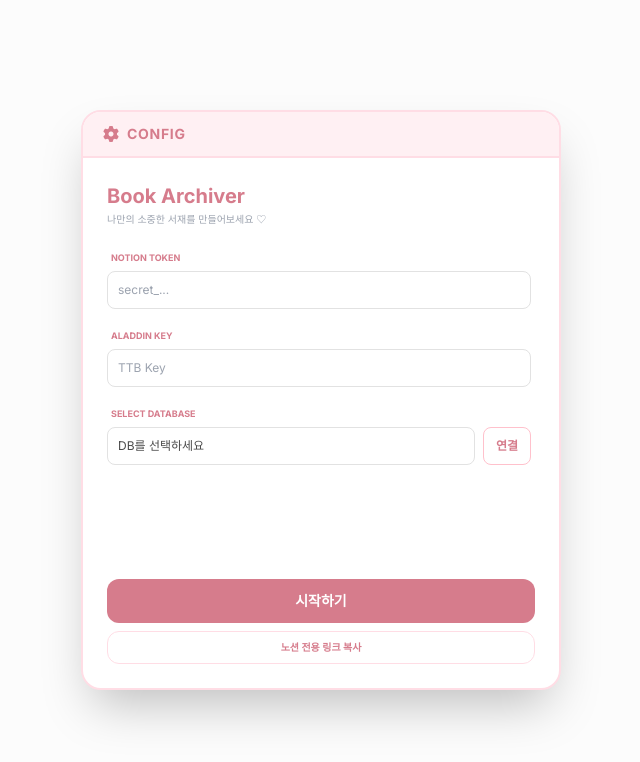
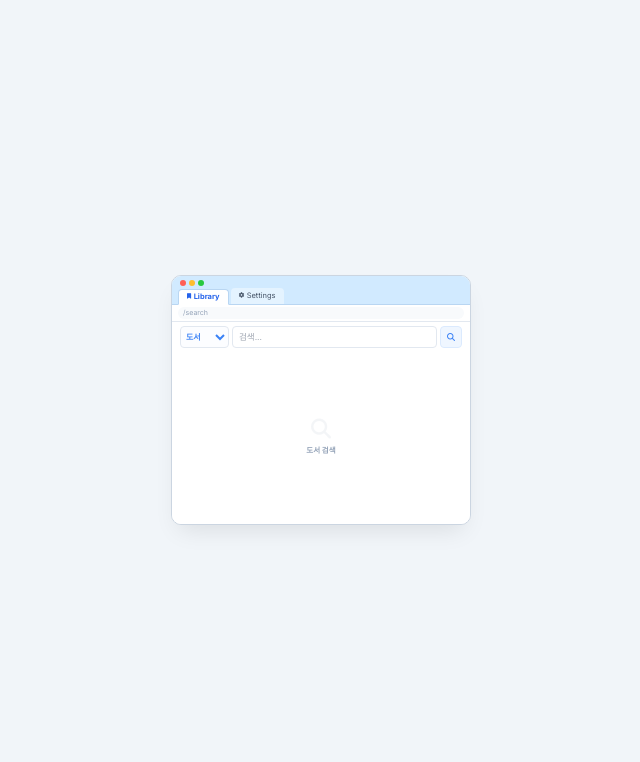
Before and after one commit to hijukgaedesu/bookarchiver, a React (Vite) app: page / in a window 1280 px wide. Shown: the top 762 px of the page, without its empty margins (319-959 px from the left). Built offline with nearby package versions, Linux system fonts and the light colour scheme.

Commit message:
feat: Improve UI and initial state
Redesigns the application's user interface to resemble a micro compact browser window.
Initializes the application state to start at the search step, improving the user onboarding flow.
Removes unused `shareUrl` state.

```diff
--- a/App.js
+++ b/App.js
@@ -7,7 +7,7 @@
 const html = htm.bind(React.createElement);
 
 const App = () => {
-  const [step, setStep] = useState('config');
+  const [step, setStep] = useState('search');
   const [config, setConfig] = useState({
     notionToken: localStorage.getItem('notion_token') || '',
     notionDatabaseId: localStorage.getItem('notion_db_id') || '',
@@ -16,24 +16,19 @@
 
   const [databases, setDatabases] = useState([]);
   const [query, setQuery] = useState('');
-  const [searchTarget, setSearchTarget] = useState('Book'); // 검색 대상 상태 추가
+  const [searchTarget, setSearchTarget] = useState('Book');
   const [results, setResults] = useState([]);
   const [loading, setLoading] = useState(false);
   const [fetchingDbs, setFetchingDbs] = useState(false);
   const [addingId, setAddingId] = useState(null);
   const [status, setStatus] = useState(null);
-  const [shareUrl, setShareUrl] = useState(null);
 
   useEffect(() => {
     const params = new URLSearchParams(window.location.search);
-    const n = params.get('n');
-    const d = params.get('d');
-    const a = params.get('a');
-
+    const n = params.get('n'), d = params.get('d'), a = params.get('a');
     if (n && d && a) {
       try {
-        const decodedToken = atob(n);
-        const decodedAladdin = atob(a);
+        const decodedToken = atob(n), decodedAladdin = atob(a);
         const newConfig = { notionToken: decodedToken, notionDatabaseId: d, aladdinTtbKey: decodedAladdin };
         setConfig(newConfig);
         autoInitialize(newConfig);
@@ -49,11 +44,7 @@
       setDatabases(dbs);
       setStep('search');
     } catch (err) {
-      setStatus({
-        type: 'error',
-        msg: '연결 실패: ' + err.message,
-        tip: '토큰이 올바른지 확인하고, 노션 워크스페이스에 이 통합이 초대되었는지 확인해 주세요.'
-      });
+      setStatus({ type: 'error', msg: '연결 실패' });
     } finally { setFetchingDbs(false); }
   };
 
@@ -68,48 +59,30 @@
     if (!selectedDb) return null;
     const props = selectedDb.properties;
     const map = { title: '', author: '', link: '' };
-    const typeErrors = [];
-    const missing = [];
     const titleKey = Object.keys(props).find(key => props[key].type === 'title');
-    if (titleKey) map.title = titleKey; else missing.push('제목');
-    if (props['작가']) {
-      if (props['작가'].type === 'rich_text') map.author = '작가';
-      else typeErrors.push(`'작가' 컬럼을 '텍스트' 타입으로 변경해 주세요.`);
-    } else missing.push('작가');
-    if (props['링크']) {
-      if (props['링크'].type === 'url') map.link = '링크';
-      else typeErrors.push(`'링크' 컬럼을 'URL' 타입으로 변경해 주세요.`);
-    } else missing.push('링크');
-    return { map, missing, typeErrors };
+    if (titleKey) map.title = titleKey;
+    if (props['작가']?.type === 'rich_text') map.author = '작가';
+    if (props['링크']?.type === 'url') map.link = '링크';
+    return { map };
   }, [config.notionDatabaseId, databases]);
 
   const handleFetchDatabases = async () => {
-    if (!config.notionToken) { setStatus({ type: 'error', msg: '토큰을 입력하세요.' }); return; }
+    if (!config.notionToken) { setStatus({ type: 'error', msg: '토큰 누락' }); return; }
     setFetchingDbs(true); setStatus(null);
     try {
       const dbs = await fetchDatabases(config.notionToken);
       setDatabases(dbs);
-      setStatus({ type: 'success', msg: `${dbs.length}개의 DB를 찾았습니다!` });
-    } catch (err) {
-      const is401 = err.message.includes('유효하지 않습니다');
-      setStatus({
-        type: 'error',
-        msg: is401 ? '노션 토큰 오류' : '연결 오류: ' + err.message,
-        tip: is401 ? '입력하신 노션 API 토큰(secret_...)이 틀렸습니다. 다시 복사해 주세요.' : '네트워크 상태가 불안정하거나 프록시 서버가 차단되었을 수 있습니다.'
-      });
-    }
+      setStatus({ type: 'success', msg: `조회 완료` });
+    } catch (err) { setStatus({ type: 'error', msg: '조회 에러' }); }
     finally { setFetchingDbs(false); }
   };
 
   const generateShareUrl = () => {
     const baseUrl = window.location.origin + window.location.pathname;
-    const n = btoa(config.notionToken.trim());
-    const a = btoa(config.aladdinTtbKey.trim());
-    const d = config.notionDatabaseId;
+    const n = btoa(config.notionToken.trim()), a = btoa(config.aladdinTtbKey.trim()), d = config.notionDatabaseId;
     const finalUrl = `${baseUrl}?n=${n}&a=${a}&d=${d}`;
-    setShareUrl(finalUrl);
     navigator.clipboard.writeText(finalUrl);
-    setStatus({ type: 'success', msg: '전용 링크 복사 완료! ♡' });
+    setStatus({ type: 'success', msg: '복사 완료' });
   };
 
   const handleSearch = async (e) => {
@@ -117,13 +90,9 @@
     if (!query) return;
     setLoading(true); setStatus(null);
     try {
-      // searchTarget 추가 전달
       const books = await searchBooks(query, config.aladdinTtbKey, searchTarget);
       setResults(books);
-      if (books.length === 0) {
-        setStatus({ type: 'error', msg: '검색 결과가 없습니다.', tip: '검색 대상을 [전체] 또는 [eBook]으로 바꿔보세요.' });
-      }
-    } catch (err) { setStatus({ type: 'error', msg: '검색 실패: ' + err.message }); }
+    } catch (err) { setStatus({ type: 'error', msg: '검색 실패' }); }
     finally { setLoading(false); }
   };
 
@@ -131,122 +100,135 @@
     setAddingId(book.itemId); setStatus(null);
     try {
       await addBookToNotion(book, config.notionToken, config.notionDatabaseId, propertyStatus?.map);
-      setStatus({ type: 'success', msg: `[${book.title}] 등록 성공!`, tip: "노션에서 확인해 보세요!" });
-    } catch (err) { setStatus({ type: 'error', msg: '등록 실패: ' + err.message }); }
+      setStatus({ type: 'success', msg: '저장됨!' });
+    } catch (err) { setStatus({ type: 'error', msg: '저장 실패' }); }
     finally { setAddingId(null); }
   };
 
   return html`
-    <div className="min-h-screen flex items-center justify-center p-4 bg-[#fcfcfc]">
-      <div className="w-full max-w-[480px] pink-window flex flex-col h-[580px] shadow-2xl relative overflow-hidden">
+    <div className="mac-browser relative">
       ${fetchingDbs && html`
-          <div className="absolute inset-0 bg-white/80 z-50 flex flex-col items-center justify-center">
-            <div className="w-12 h-12 border-4 border-[#FFDDE5] border-t-[#D67C8C] rounded-full animate-spin mb-4"></div>
-            <p className="text-xs text-[#D67C8C] font-bold">보안 연결 시도 중...</p>
-            <p className="text-[10px] text-gray-400 mt-2 italic">노션 서버와 통신 중입니다</p>
+        <div className="absolute inset-0 bg-white/60 z-50 flex flex-col items-center justify-center backdrop-blur-[1px]">
+          <div className="w-3.5 h-3.5 border-2 border-blue-400 border-t-transparent rounded-full animate-spin mb-0.5"></div>
+          <p className="text-[6.5px] text-blue-600 font-bold uppercase">Sync...</p>
         </div>
       `}
-        <div className="pink-header flex justify-between items-center">
-          <div className="flex items-center gap-2 text-[#D67C8C] font-bold">
-            <i className="fas ${step === 'config' ? 'fa-cog' : 'fa-search'}"></i>
-            <span className="text-sm uppercase tracking-wider">${step === 'config' ? 'Config' : 'Search'}</span>
+
+      <header className="browser-header">
+        <div className="flex justify-between items-center pr-2">
+          <div className="traffic-lights">
+            <div className="light red"></div>
+            <div className="light yellow"></div>
+            <div className="light green"></div>
           </div>
-          ${step === 'search' && html`<button onClick=${() => setStep('config')} className="text-[10px] px-3 py-1 bg-white border border-[#FFDDE5] rounded-full text-[#D67C8C]">Setting</button>`}
         </div>
-        <div className="p-6 flex flex-col flex-1 overflow-hidden">
+
+        <div className="tabs-container">
+          <div className=${`tab ${step === 'search' ? 'active' : ''}`} onClick=${() => setStep('search')}>
+            <i className="fas fa-bookmark text-[5.5px]"></i>
+            <span>Library</span>
+          </div>
+          <div className=${`tab ${step === 'config' ? 'active' : ''}`} onClick=${() => setStep('config')}>
+            <i className="fas fa-cog text-[5.5px]"></i>
+            <span>Settings</span>
+          </div>
+        </div>
+      </header>
+
+      <div className="url-bar-container">
+        <div className="url-bar">
+          /${step === 'config' ? 'settings' : 'search'}
+        </div>
+      </div>
+
+      <main className="flex-1 flex flex-col overflow-hidden bg-white">
         ${step === 'config' ? html`
-            <div className="flex flex-col h-full">
-              <div className="mb-4">
-                <h1 className="text-xl font-bold text-[#D67C8C] mb-0.5">Book Archiver</h1>
-                <p className="text-[10px] text-gray-400">나만의 소중한 서재를 만들어보세요 ♡</p>
+          <div className="config-view flex-1 overflow-y-auto custom-scrollbar">
+            <div className="config-row">
+              <label className="config-label">Notion Secret</label>
+              <input type="password" value=${config.notionToken} onChange=${e => setConfig({...config, notionToken: e.target.value})} className="config-input" placeholder="secret_..." />
             </div>
-              <div className="space-y-3 flex-1 overflow-y-auto custom-scrollbar pr-1">
-                <div className="space-y-1">
-                  <label className="text-[9px] font-bold text-[#D67C8C] ml-1 uppercase">Notion Token</label>
-                  <input type="password" value=${config.notionToken} onChange=${e => setConfig({...config, notionToken: e.target.value})} placeholder="secret_..." className="w-full p-2.5 text-xs pink-input" />
+            <div className="config-row">
+              <label className="config-label">Aladdin TTB</label>
+              <input type="text" value=${config.aladdinTtbKey} onChange=${e => setConfig({...config, aladdinTtbKey: e.target.value})} className="config-input" placeholder="TTB-key" />
             </div>
-                <div className="space-y-1">
-                  <label className="text-[9px] font-bold text-[#D67C8C] ml-1 uppercase">Aladdin Key</label>
-                  <input type="text" value=${config.aladdinTtbKey} onChange=${e => setConfig({...config, aladdinTtbKey: e.target.value})} placeholder="TTB Key" className="w-full p-2.5 text-xs pink-input" />
-                </div>
-                <div className="space-y-1">
-                  <label className="text-[9px] font-bold text-[#D67C8C] ml-1 uppercase">Select Database</label>
-                  <div className="flex gap-2">
-                    <select value=${config.notionDatabaseId} onChange=${e => setConfig({...config, notionDatabaseId: e.target.value})} className="flex-1 p-2.5 text-xs pink-input bg-white appearance-none cursor-pointer">
-                      <option value="">DB를 선택하세요</option>
+            <div className="config-row">
+              <label className="config-label">Target DB</label>
+              <div className="flex gap-1">
+                <select value=${config.notionDatabaseId} onChange=${e => setConfig({...config, notionDatabaseId: e.target.value})} className="flex-1 config-input bg-white">
+                  <option value="">DB 선택</option>
                   ${databases.map(db => html`<option key=${db.id} value=${db.id}>${db.title}</option>`)}
                 </select>
-                    <button onClick=${handleFetchDatabases} className="px-3 bg-white border border-[#FFC1CC] text-[#D67C8C] rounded-lg text-xs font-bold active:scale-95 transition-all">연결</button>
+                <button onClick=${handleFetchDatabases} className="px-1 h-5 bg-slate-50 border border-slate-200 text-slate-500 rounded text-[6.5px] font-bold">조회</button>
               </div>
             </div>
-                ${status && html`
-                  <div className="p-3 rounded-xl border ${status.type === 'success' ? 'bg-green-50 border-green-100 text-green-700' : 'bg-red-50 border-red-100 text-red-700'}">
-                    <p className="text-[10px] font-bold mb-0.5">${status.msg}</p>
-                    ${status.tip && html`<p className="text-[9px] opacity-80 mt-0.5">💡 ${status.tip}</p>`}
-                  </div>
-                `}
-              </div>
-              <div className="flex flex-col gap-2 mt-3">
-                <button onClick=${() => setStep('search')} className="w-full py-3 bg-[#D67C8C] text-white rounded-xl font-bold text-sm hover:opacity-90 active:scale-95 transition-all">시작하기</button>
-                <button onClick=${generateShareUrl} className="w-full py-2 bg-white text-[#D67C8C] border border-[#FFDDE5] rounded-xl text-[10px] font-bold hover:bg-[#FFF0F3] transition-all">노션 전용 링크 복사</button>
+
+            <div className="mt-auto pt-1.5 flex gap-1">
+              <button onClick=${() => setStep('search')} className="flex-1 h-5.5 bg-blue-500 text-white rounded font-bold text-[7.5px] hover:bg-blue-600">저장 및 시작</button>
+              <button onClick=${generateShareUrl} className="flex-1 h-5.5 bg-white text-blue-500 border border-blue-200 rounded font-bold text-[7.5px] hover:bg-blue-50">링크 복사</button>
             </div>
           </div>
         ` : html`
-            <div className="flex flex-col h-full">
-              <form onSubmit=${handleSearch} className="flex gap-2 items-center shrink-0">
+          <div className="flex-1 flex flex-col overflow-hidden">
+            <div className="search-container">
+              <form onSubmit=${handleSearch} className="search-form">
                 <select
                   value=${searchTarget}
                   onChange=${e => setSearchTarget(e.target.value)}
-                  className="w-20 p-2.5 pink-input text-[10px] bg-white appearance-none cursor-pointer text-[#D67C8C] font-bold text-center"
+                  className="blue-select"
                 >
                   <option value="Book">도서</option>
                   <option value="eBook">eBook</option>
-                  <option value="All">전체</option>
                 </select>
                 <input
                   type="text"
                   value=${query}
                   onChange=${e => setQuery(e.target.value)}
-                  placeholder="검색어 입력..."
-                  className="flex-1 p-2.5 pink-input text-sm shadow-inner"
+                  placeholder="검색..."
+                  className="blue-search-input"
                 />
-                <button type="submit" className="pink-button-square h-10 w-10">
-                  ${loading ? html`<i className="fas fa-spinner fa-spin"></i>` : html`<i className="fas fa-search"></i>`}
+                <button type="submit" className="blue-search-btn">
+                  ${loading ? html`<i className="fas fa-spinner fa-spin text-[8px]"></i>` : html`<i className="fas fa-search text-[8px]"></i>`}
                 </button>
               </form>
-              <div className="dotted-line shrink-0 my-3"></div>
+            </div>
 
-              ${status && html`
-                <div className="mb-3 p-2.5 rounded-lg text-[10px] ${status.type === 'success' ? 'bg-green-50 text-green-700' : 'bg-red-50 text-red-700'} animate-in fade-in duration-300">
-                  <b>${status.msg}</b>
-                  ${status.tip && html`<p className="opacity-70 mt-0.5">${status.tip}</p>`}
+            <div className="results-list">
+              ${results.length > 0 ? html`
+                <div>
+                  ${results.map(book => html`
+                    <div key=${book.itemId} className="compact-book-card group">
+                      <img src=${book.cover} className="w-4.5 h-6.5 object-cover rounded-sm shadow-xs" />
+                      <div className="flex-1 min-w-0">
+                        <h3 className="font-bold text-[8px] text-slate-700 truncate leading-none">${book.title}</h3>
+                        <p className="text-[6px] text-slate-400 truncate mt-0.5">${book.author}</p>
                       </div>
-              `}
-
-              <div className="flex-1 overflow-y-auto custom-scrollbar pr-2">
-                ${results.length > 0 ? html`
-                  <div className="grid gap-3 pb-3">
-                    ${results.map(book => html`
-                      <div key=${book.itemId} className="flex gap-3 p-2.5 bg-white border border-[#f5f5f5] rounded-2xl group transition-all hover:border-[#FFDDE5] hover:shadow-sm">
-                        <img src=${book.cover} className="w-16 h-24 object-cover rounded-lg shadow-sm group-hover:scale-105 transition-transform" />
-                        <div className="flex flex-col justify-between flex-1 py-0.5 min-w-0">
-                          <div>
-                            <h3 className="font-bold text-[11px] line-clamp-2 leading-tight">${book.title}</h3>
-                            <p className="text-[9px] text-gray-400 mt-1 truncate">${book.author}</p>
-                          </div>
-                          <button onClick=${() => handleAddToNotion(book)} className="w-full py-1.5 bg-[#FFF0F3] text-[#D67C8C] rounded-xl text-[10px] font-bold hover:bg-[#D67C8C] hover:text-white transition-colors">
-                            ${addingId === book.itemId ? html`<i className="fas fa-spinner fa-spin"></i>` : '저장하기'}
+                      <button
+                        onClick=${() => handleAddToNotion(book)}
+                        disabled=${addingId === book.itemId}
+                        className="h-4 px-1.5 bg-blue-50 text-blue-500 rounded-sm text-[7px] font-bold hover:bg-blue-500 hover:text-white disabled:opacity-50"
+                      >
+                        ${addingId === book.itemId ? html`<i className="fas fa-spinner fa-spin"></i>` : '저장'}
                       </button>
-                        </div>
                     </div>
                   `)}
                 </div>
-                ` : html`<div className="h-full flex flex-col items-center justify-center text-[#e2e2e2] py-10"><i className="fas fa-magic text-4xl mb-3 opacity-20"></i><p className="text-xs">검색 결과가 여기에 나타나요!</p></div>`}
-              </div>
+              ` : html`
+                <div className="empty-state">
+                  <i className="fas fa-search opacity-10 text-xl mb-0.5"></i>
+                  <p className="text-[7.5px] font-bold">도서 검색</p>
                 </div>
               `}
             </div>
+
+            ${status && html`
+              <div className=${`status-bar ${status.type === 'success' ? 'text-emerald-500' : 'text-rose-500'}`}>
+                ${status.msg}
               </div>
+            `}
+          </div>
+        `}
+      </main>
     </div>
   `;
 };
--- a/index.html
+++ b/index.html
@@ -12,66 +12,242 @@
 
         body {
             font-family: 'Inter', 'Noto Sans KR', sans-serif;
-            background-color: #ffffff;
-            color: #4a4a4a;
+            background-color: #f1f5f9;
+            color: #334155;
+            display: flex;
+            align-items: center;
+            justify-content: center;
+            min-height: 100vh;
+            margin: 0;
         }
 
-        .pink-window {
-            border: 2px solid #FFDDE5;
-            border-radius: 20px;
+        /* Micro Compact Mac Browser Style (300x250) */
+        .mac-browser {
+            width: 300px;
+            height: 250px;
             background-color: #ffffff;
+            border-radius: 10px;
+            box-shadow: 0 12px 24px -8px rgba(0, 0, 0, 0.1);
+            display: flex;
+            flex-direction: column;
             overflow: hidden;
-            box-shadow: 0 10px 25px -5px rgba(255, 221, 229, 0.5);
+            border: 1px solid #cbd5e1;
         }
 
-        .pink-header {
-            background-color: #FFF0F3;
-            border-bottom: 2px solid #FFDDE5;
-            padding: 12px 20px;
+        .browser-header {
+            background-color: #D1EAFF; /* 파스텔 블루 */
+            padding-top: 4px;
+            border-bottom: 1px solid #b9d6f2;
         }
 
-        .pink-input {
-            border: 1px solid #e2e2e2;
-            border-radius: 8px;
+        .traffic-lights {
+            display: flex;
+            gap: 3px;
+            padding-left: 8px;
+            margin-bottom: 2px;
+            align-items: center;
+        }
+
+        .light {
+            width: 6px;
+            height: 6px;
+            border-radius: 50%;
+        }
+        .light.red { background-color: #ff5f56; }
+        .light.yellow { background-color: #ffbd2e; }
+        .light.green { background-color: #27c93f; }
+
+        .tabs-container {
+            display: flex;
+            padding-left: 6px;
+            padding-right: 6px;
+            align-items: flex-end;
+            gap: 2px;
+        }
+
+        .tab {
+            height: 16px;
+            background-color: rgba(255, 255, 255, 0.4);
+            padding: 0 8px;
+            border-radius: 4px 4px 0 0;
+            display: flex;
+            align-items: center;
+            gap: 2.5px;
+            font-size: 7.5px;
+            color: #475569;
+            cursor: pointer;
+            transition: all 0.2s;
+            white-space: nowrap;
+        }
+
+        .tab.active {
+            background-color: #ffffff;
+            color: #2563eb;
+            font-weight: 700;
+            border: 1px solid #b9d6f2;
+            border-bottom: 1px solid #ffffff;
+            position: relative;
+            bottom: -1px;
+        }
+
+        .url-bar-container {
+            background-color: #ffffff;
+            padding: 2px 6px;
+            border-bottom: 1px solid #e2e8f0;
+            display: flex;
+            align-items: center;
+        }
+
+        .url-bar {
+            flex: 1;
+            background-color: #f8fafc;
+            height: 12px;
+            border-radius: 6px;
+            display: flex;
+            align-items: center;
+            padding: 0 5px;
+            font-size: 7px;
+            color: #94a3b8;
+            overflow: hidden;
+            white-space: nowrap;
+        }
+
+        /* Search Layout Optimization for 250px Height */
+        .search-container {
+            padding: 4px 8px;
+            background-color: #ffffff;
+        }
+
+        .search-form {
+            display: flex;
+            gap: 3px;
+            align-items: center;
+        }
+
+        .blue-select {
+            height: 22px;
+            min-width: 44px;
+            border: 1px solid #e2e8f0;
+            border-radius: 4px;
+            padding: 0 1px;
+            font-size: 8px;
+            color: #3b82f6;
+            font-weight: 700;
+            background-color: #fcfdff;
+            cursor: pointer;
+            outline: none;
+        }
+
+        .blue-search-input {
+            flex: 1;
+            height: 22px;
+            border: 1px solid #e2e8f0;
+            border-radius: 4px;
+            padding: 0 6px;
+            font-size: 8.5px;
             transition: all 0.2s;
         }
 
-        .pink-input:focus {
-            border-color: #FFC1CC;
-            box-shadow: 0 0 0 3px rgba(255, 193, 204, 0.2);
+        .blue-search-input:focus {
+            border-color: #93c5fd;
+            outline: none;
         }
 
-        .pink-button-square {
-            width: 40px;
-            height: 40px;
-            border: 1.5px solid #FFC1CC;
-            border-radius: 10px;
+        .blue-search-btn {
+            width: 22px;
+            height: 22px;
+            background-color: #eff6ff;
+            color: #3b82f6;
+            border-radius: 4px;
             display: flex;
             align-items: center;
             justify-content: center;
-            color: #D67C8C;
+            border: 1px solid #dbeafe;
             transition: all 0.2s;
+            flex-shrink: 0;
         }
 
-        .pink-button-square:hover {
-            background-color: #FFF0F3;
-            transform: scale(1.05);
+        /* Content List Optimization */
+        .results-list {
+            flex: 1;
+            overflow-y: auto;
+            padding: 0 6px 4px 6px;
         }
 
-        .dotted-line {
-            border-top: 1.5px dotted #e2e2e2;
-            margin: 20px 0;
+        .results-list::-webkit-scrollbar {
+            width: 2px;
+        }
+        .results-list::-webkit-scrollbar-thumb {
+            background: #e2e8f0;
+            border-radius: 10px;
         }
 
-        .custom-scrollbar::-webkit-scrollbar {
-            width: 6px;
+        .compact-book-card {
+            display: flex;
+            align-items: center;
+            gap: 5px;
+            padding: 2px 4px;
+            border-radius: 4px;
+            border: 1px solid transparent;
+            margin-bottom: 1px;
         }
-        .custom-scrollbar::-webkit-scrollbar-track {
-            background: transparent;
+
+        .compact-book-card:hover {
+            background-color: #f8fafc;
+            border-color: #eff6ff;
         }
-        .custom-scrollbar::-webkit-scrollbar-thumb {
-            background: #FFDDE5;
-            border-radius: 10px;
+
+        .empty-state {
+            display: flex;
+            flex-direction: column;
+            align-items: center;
+            justify-content: center;
+            height: 100%;
+            color: #94a3b8;
+        }
+
+        .status-bar {
+            padding: 1px 8px;
+            background-color: #f8fafc;
+            border-top: 1px solid #f1f5f9;
+            font-size: 7px;
+            font-weight: 700;
+            text-align: center;
+            line-height: 1.2;
+        }
+
+        /* Config View Adjustments for 250px Height */
+        .config-view {
+            padding: 8px;
+            display: flex;
+            flex-direction: column;
+            gap: 3px;
+        }
+        .config-row {
+            display: flex;
+            flex-direction: column;
+            gap: 1px;
+        }
+        .config-label {
+            font-size: 6.5px;
+            font-weight: 800;
+            color: #94a3b8;
+            text-transform: uppercase;
+        }
+        .config-input {
+            height: 20px;
+            padding: 0 5px;
+            font-size: 8px;
+            border: 1px solid #e2e8f0;
+            border-radius: 3px;
+            outline: none;
+        }
+        .config-btn {
+            height: 22px;
+            font-size: 8px;
+            font-weight: 700;
+            border-radius: 4px;
+            transition: all 0.2s;
         }
     </style>
 <script type="importmap">
```
Lines whose indentation alone changed are shown as unchanged.
